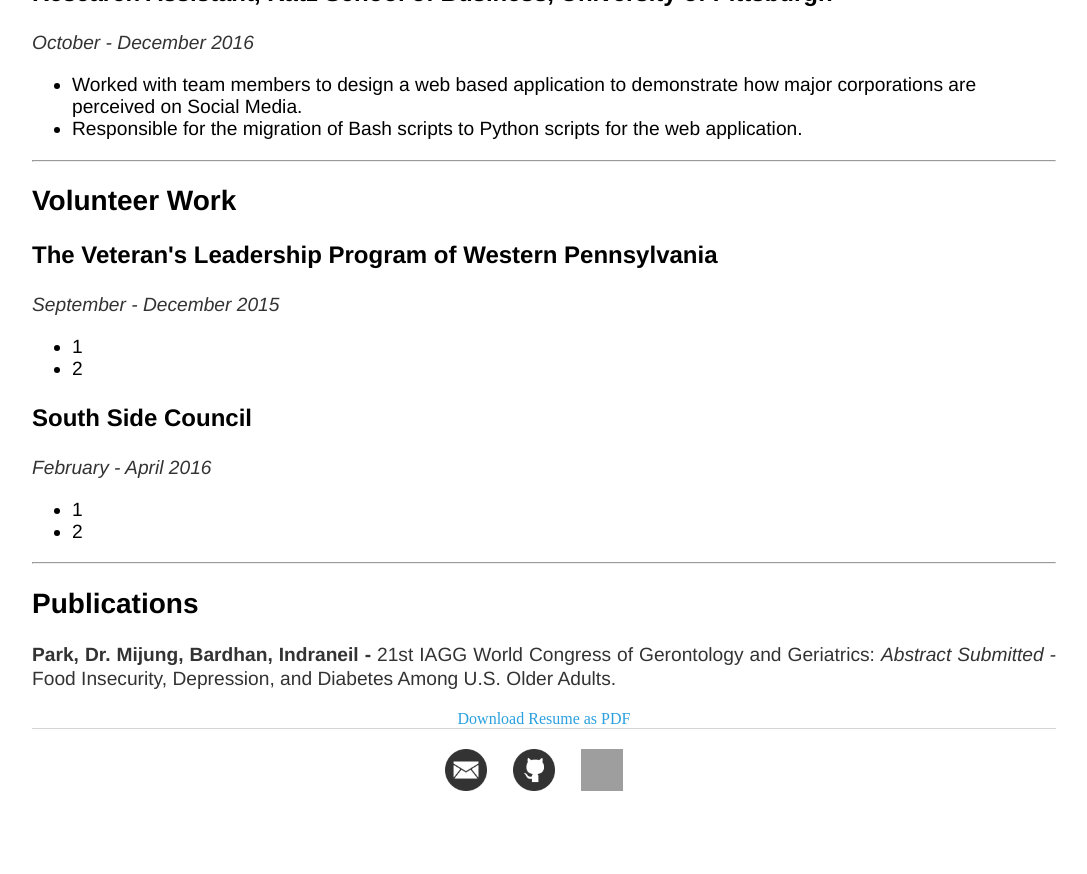
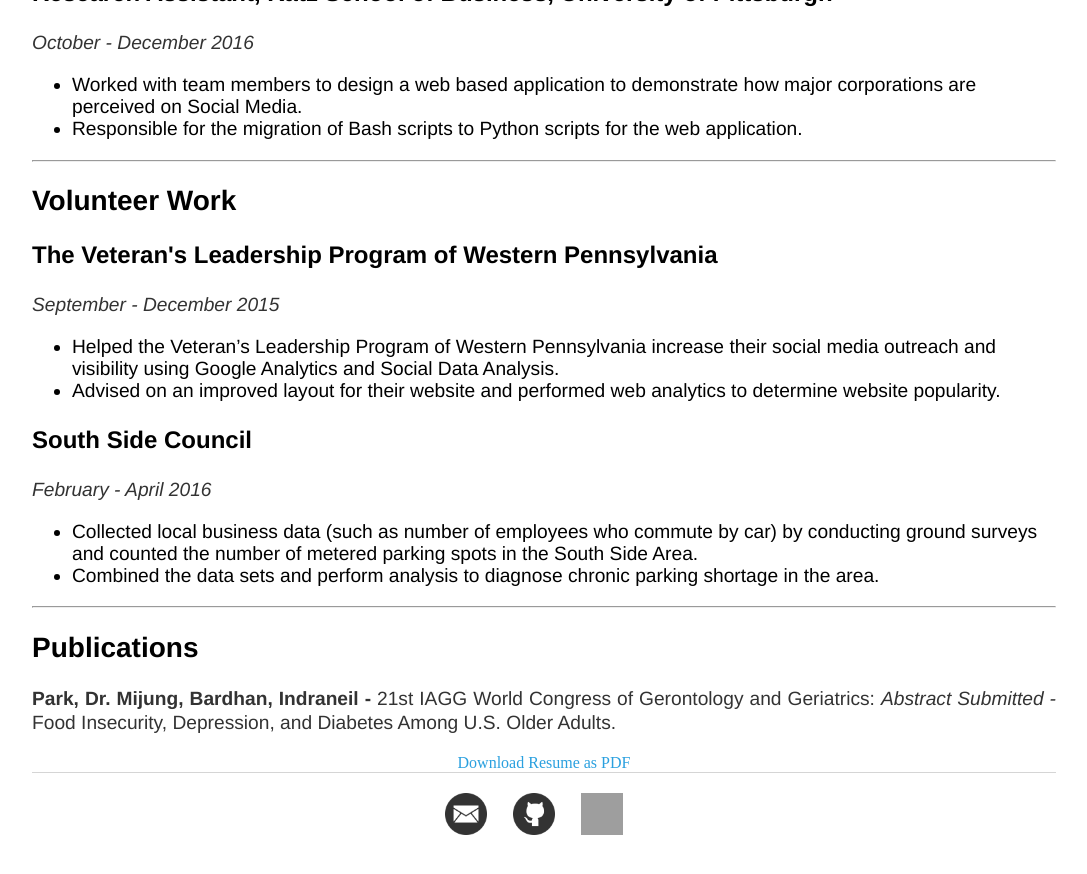
Before and after one commit to NeilBardhan/neilbardhan.github.io, a Jekyll site: the page built from resume/index.html, in a window 1280 px wide and 900 px high, scrolled down 1777 px. Shown: the top 874 px of the window, without its empty margins (96-1183 px from the left). Built offline with Jekyll 4.4.1, drawn with Linux system fonts in a browser that asks for light colours; grey boxes are pictures that could not be loaded.

Commit message:
Update index.html

```diff
--- a/resume/index.html
+++ b/resume/index.html
@@ -78,15 +78,15 @@ title: Indraneil Bardhan's Resume
 		<h3>The Veteran's Leadership Program of Western Pennsylvania</h3>
 		<p><em>September - December 2015</em></p>
 			<ul>
-				<li>1</li>
-				<li>2</li>
+				<li>Helped the Veteran’s Leadership Program of Western Pennsylvania increase their social media outreach and visibility using Google Analytics and Social Data Analysis.</li>
+				<li>Advised on an improved layout for their website and performed web analytics to determine website popularity.</li>
 			</ul>
 
 		<h3>South Side Council</h3>
 		<p><em>February - April 2016</em></p>
 			<ul>
-				<li>1</li>
-				<li>2</li>
+				<li>Collected local business data (such as number of employees who commute by car) by conducting ground surveys and counted the number of metered parking spots in the South Side Area.</li>
+				<li>Combined the data sets and perform analysis to diagnose chronic parking shortage in the area.</li>
 			</ul>
 
 		<hr>
```
